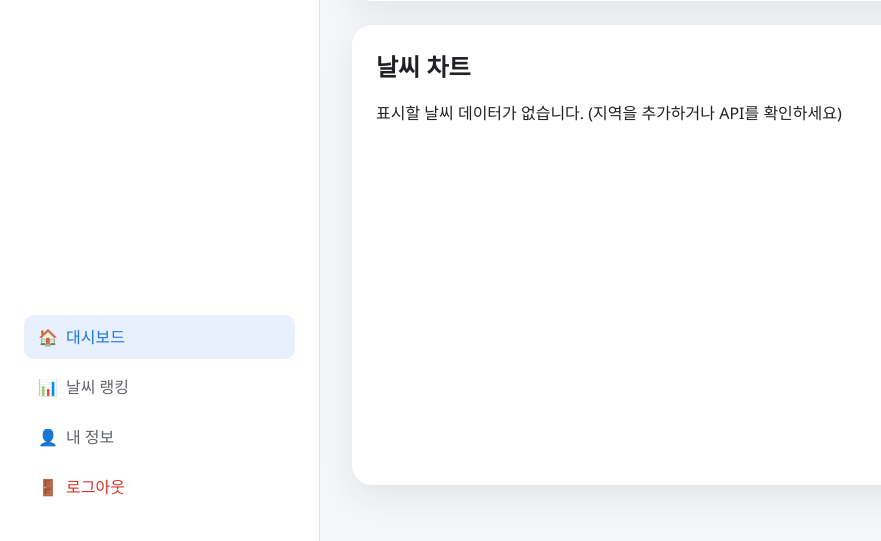
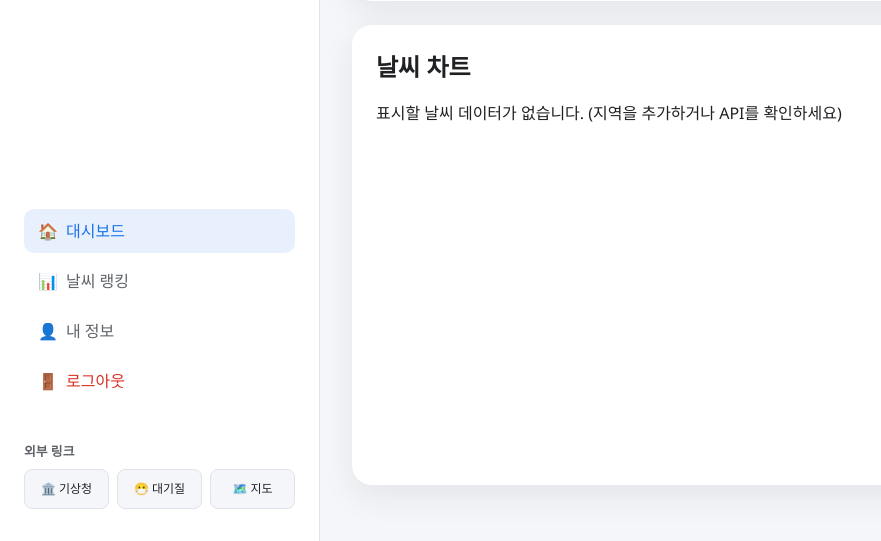
Before and after one commit to pineconekr/WDB, a PHP site: page /dashboard.php in a window 1280 px wide. Shown: the part 605-1146 px from the top of the page, without its empty margins (0-881 px from the left). Run offline with PHP 8.4, Linux system fonts and the light colour scheme; the visitor is signed in with stand-in values (Sample User, id 1); data that the repository does not hold is empty; some libraries are stand-ins or nearby versions.

Commit message:
navbar 외부링크 추가

```diff
--- a/dashboard.css
+++ b/dashboard.css
@@ -216,6 +216,48 @@ textarea {
   color: #d93025;
 }
 
+.external-links {
+  margin-top: 20px;
+}
+
+.links-title {
+  font-size: 0.8rem;
+  color: var(--muted);
+  margin-bottom: 8px;
+  font-weight: 600;
+}
+
+.links-grid {
+  display: grid;
+  grid-template-columns: repeat(3, 1fr);
+  gap: 8px;
+}
+
+.link-item {
+  display: flex;
+  flex-direction: column;
+  align-items: center;
+  justify-content: center;
+  background: var(--bg);
+  border-radius: 8px;
+  padding: 10px 4px;
+  font-size: 0.75rem;
+  color: var(--text);
+  text-align: center;
+  border: 1px solid var(--border);
+  transition: all 0.2s;
+  gap: 4px;
+}
+
+.link-item:hover {
+  background: var(--surface);
+  border-color: var(--primary);
+  color: var(--primary);
+}
+
+
+
+/*여기서부터 메인 섹션*/
 .main-content {
   flex: 1;
   padding: 32px;
--- a/dashboard.php
+++ b/dashboard.php
@@ -554,6 +554,20 @@ function resolveBaseDateTime()
           <span class="nav-icon">🚪</span>
           <span class="nav-text">로그아웃</span>
         </a>
+        <div class="external-links">
+          <p class="links-title">외부 링크</p>
+          <div class="links-grid">
+            <a href="https://www.weather.go.kr" target="_blank" class="link-item" title="기상청">
+              🏛️ 기상청
+            </a>
+            <a href="https://www.airkorea.or.kr" target="_blank" class="link-item" title="에어코리아">
+              😷 대기질
+            </a>
+            <a href="https://map.naver.com" target="_blank" class="link-item" title="지도">
+              🗺️ 지도
+            </a>
+          </div>
+        </div>
       </nav>
     </aside>
 
```
